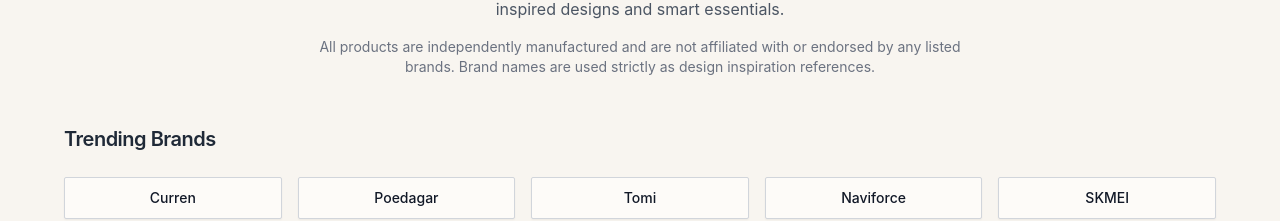
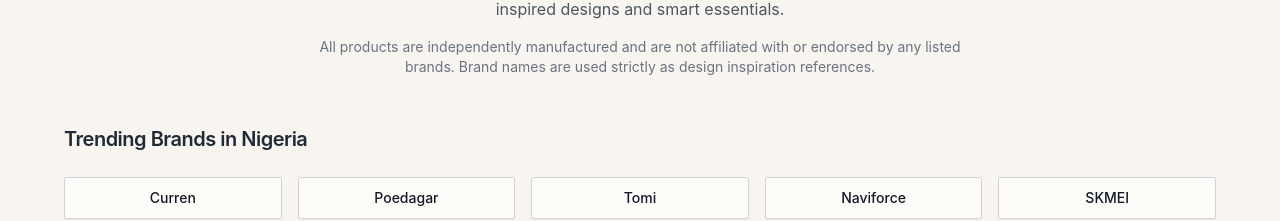
Before and after one commit to kkedarr/Kedar-Watches-Website, a React (Vite) app: page / in a window 1280 px wide. Shown: the part 1099-1320 px from the top of the page. Built offline with nearby package versions, Linux system fonts and the light colour scheme; no server answers; the database is empty.

Commit message:
trneding brands .......... added 'in Nigeria to it'

```diff
--- a/src/components/Categories.jsx
+++ b/src/components/Categories.jsx
@@ -35,7 +35,7 @@
 
 const Categories = () => {
   const brandCategories = {
-    "Trending Brands": [
+    "Trending Brands in Nigeria": [
       "Curren", "Poedagar", "Tomi", "Naviforce", "SKMEI",
       "Nibosi", "Lige", "Megir", "Matturi", "Chenxi"
     ],
```
